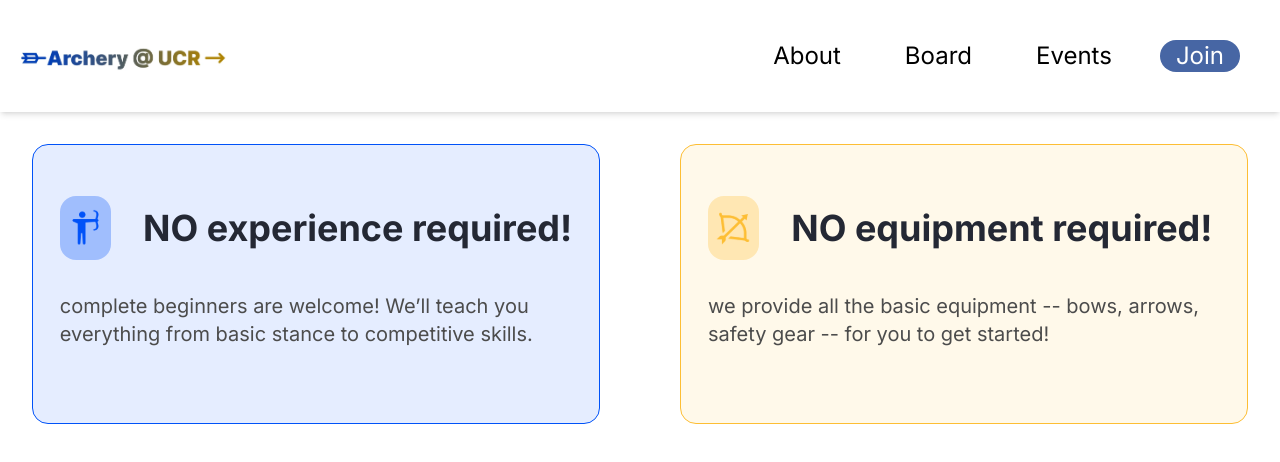
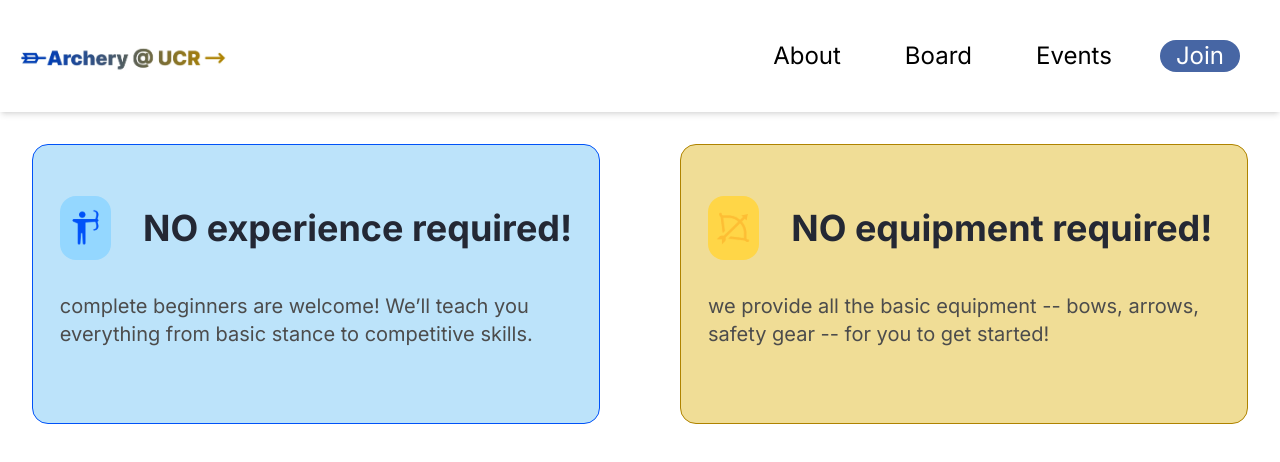
Before and after one commit to acm-ucr/archery-website, a Next.js app: page / in a window 1280 px wide. Shown: the top 462 px of the page. Built offline with nearby package versions, Linux system fonts and the light colour scheme.

Commit message:
Removed style field and hexcode coloring

```diff
--- a/src/components/home/getInvolved.tsx
+++ b/src/components/home/getInvolved.tsx
@@ -6,18 +6,18 @@ const GetInvolved = () => {
   return (
     <div className="flex flex-row items-center justify-center gap-x-20 p-8">
       <InvolvedCard
-        borderColor="#0052F8"
-        bgColor="#0052F81A"
-        iconBG="#0052F84D"
+        borderColor="border-archery-blue-300"
+        bgColor="bg-archery-blue-100"
+        iconBG="bg-archery-blue-200"
         title="NO experience required!"
         description="complete beginners are welcome! We’ll teach you everything from basic stance to competitive skills."
         icon={BlueArcher}
       />
 
       <InvolvedCard
-        borderColor="#FDBE34"
-        bgColor="#FDBE341A"
-        iconBG="#FDBE344D"
+        borderColor="border-archery-yellow-300"
+        bgColor="bg-archery-yellow-100"
+        iconBG="bg-archery-yellow-200"
         title="NO equipment required!"
         description="we provide all the basic equipment -- bows, arrows, safety gear -- for you to get started!"
         icon={YellowBow}
--- a/src/components/home/involvedCard.tsx
+++ b/src/components/home/involvedCard.tsx
@@ -19,19 +19,12 @@ const InvolvedCard = ({
 }: InvolvedProps) => {
   return (
     <div
-      className="flex h-[35vh] w-[45vw] items-center justify-center rounded-2xl border-1 border-solid"
-      style={{
-        backgroundColor: bgColor,
-        borderColor: borderColor,
-      }}
+      className={`flex h-[35vh] w-[45vw] items-center justify-center rounded-2xl border-1 border-solid ${bgColor} ${borderColor}`}
     >
       <div>
         <div className="mb-8 flex items-center gap-x-8">
           <div
-            className="flex h-[8vh] w-[4vw] items-center justify-center rounded-2xl"
-            style={{
-              backgroundColor: iconBG,
-            }}
+            className={`flex h-[8vh] w-[4vw] items-center justify-center rounded-2xl ${iconBG}`}
           >
             <Image
               src={icon}
```
